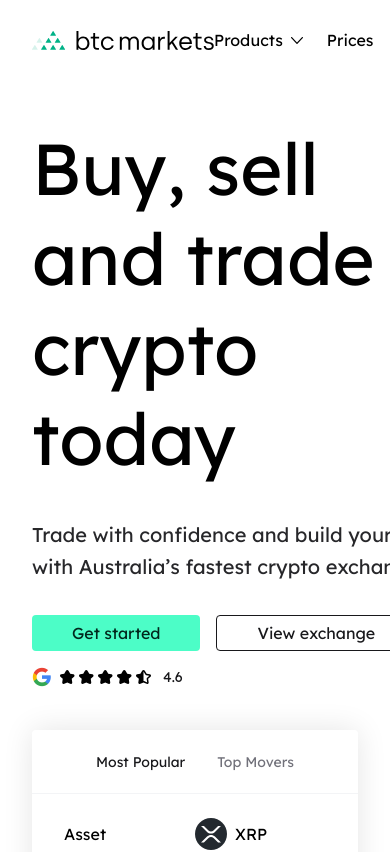
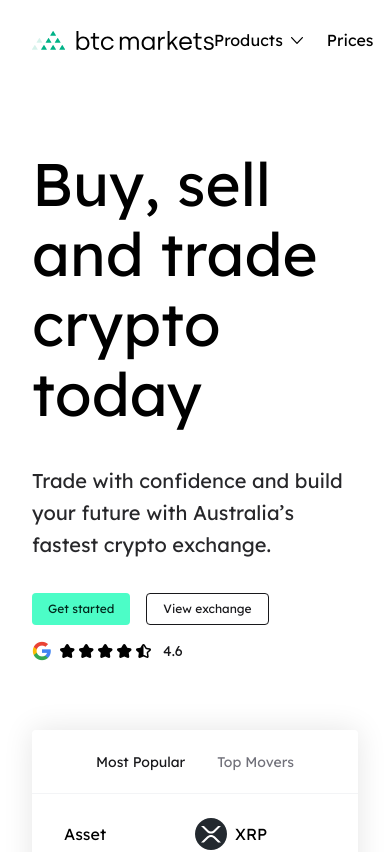
Before and after one commit to danulqua/btc-markets-landing, a Vue app: page / in a window 390 px wide. Shown: the top 852 px of the page. Built offline with nearby package versions, Linux system fonts and the light colour scheme.

Commit message:
add useBreakpoints composable fix some styles on smaller screens

```diff
--- a/src/components/DownloadsSection.vue
+++ b/src/components/DownloadsSection.vue
@@ -2,7 +2,7 @@
   <section class="border-b border-gray-300 pt-48 pb-24">
     <UIContainer>
       <h2 class="text-4xl">Trade on the go</h2>
-      <p class="mt-6 w-[500px]">
+      <p class="w-max-[500px] mt-6">
         Place simple and advanced trades on the go with the BTC Markets app. You can also manage
         your portfolio, monitor prices, and track market movements, anywhere, anytime.
       </p>
--- a/src/components/TheHero.vue
+++ b/src/components/TheHero.vue
@@ -4,13 +4,28 @@
       class="flex h-[650px] items-center bg-[bottom_right_52px] bg-no-repeat lg:bg-[url(@/assets/images/hero.png)]"
     >
       <div class="lg:w-[600px] xl:w-[660px]">
-        <h1 class="text-7xl leading-[90px]">Buy, sell and trade crypto today</h1>
-        <p class="mt-9 w-[440px] text-xl leading-8 text-dark-2">
+        <h1 class="text-6xl leading-[70px] lg:text-7xl lg:leading-[90px]">
+          Buy, sell and trade crypto today
+        </h1>
+        <p class="mt-9 max-w-[440px] text-xl leading-8 text-dark-2">
           Trade with confidence and build your future with Australia’s fastest crypto exchange.
         </p>
         <div class="mt-8 flex space-x-4">
-          <UIButton link to="#" text="Get started" type="primary" size="large" />
-          <UIButton link to="#" text="View exchange" type="secondary" size="large" />
+          <UIButton
+            link
+            to="#"
+            text="Get started"
+            type="primary"
+            :size="breakpoints.isXs ? 'small' : 'large'"
+          />
+          <UIButton
+            link
+            to="#"
+            text="View exchange"
+            type="secondary"
+            :size="breakpoints.isXs ? 'small' : 'large'"
+            class="md:text-center lg:text-center xl:text-center"
+          />
         </div>
         <div class="mt-4 flex items-center space-x-2">
           <img src="@/assets/icons/google.png" alt="Google logo" />
@@ -25,4 +40,7 @@
 import UIContainer from '@/components/ui/UIContainer.vue';
 import UIButton from '@/components/ui/UIButton.vue';
 import UIRating from '@/components/ui/UIRating.vue';
+import { useBreakpoints } from '@/composables/useBreakpoints';
+
+const breakpoints = useBreakpoints();
 </script>
--- /dev/null
+++ b/src/composables/useBreakpoints.ts
@@ -0,0 +1,17 @@
+import { computed, ref } from 'vue';
+
+export const useBreakpoints = () => {
+  const viewportWidth = ref(window.innerWidth);
+
+  window.addEventListener('resize', () => {
+    viewportWidth.value = window.innerWidth;
+  });
+
+  return computed(() => ({
+    isXs: viewportWidth.value < 640,
+    isSm: viewportWidth.value >= 640,
+    isMd: viewportWidth.value >= 768,
+    isLg: viewportWidth.value >= 1024,
+    isXl: viewportWidth.value >= 1280,
+  }));
+};
--- a/tsconfig.json
+++ b/tsconfig.json
@@ -6,7 +6,7 @@
     "paths": {
       "@/*": ["./src/*"]
     },
-    "lib": ["ES2022"]
+    "lib": ["ES2022", "DOM"]
   },
 
   "references": [
```
